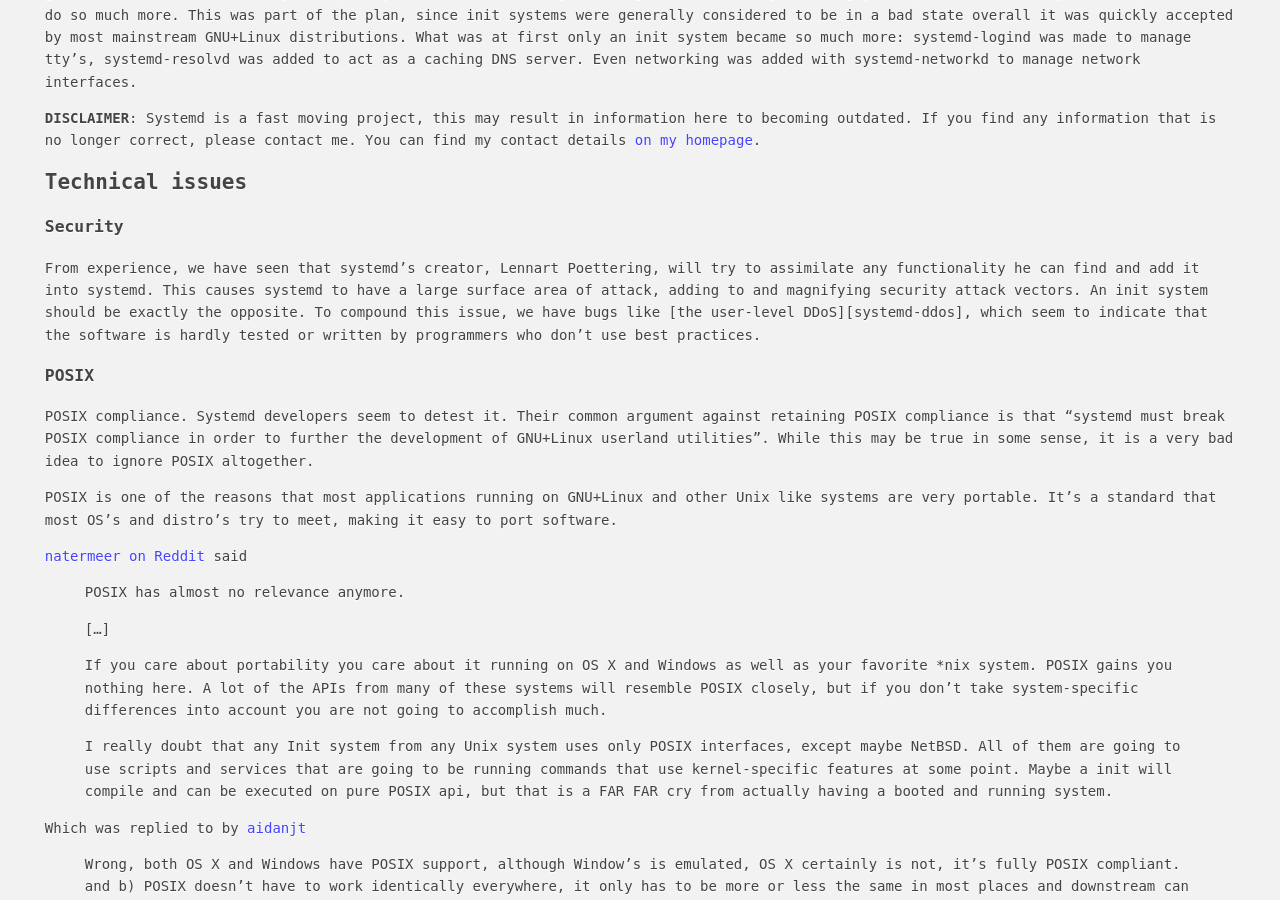
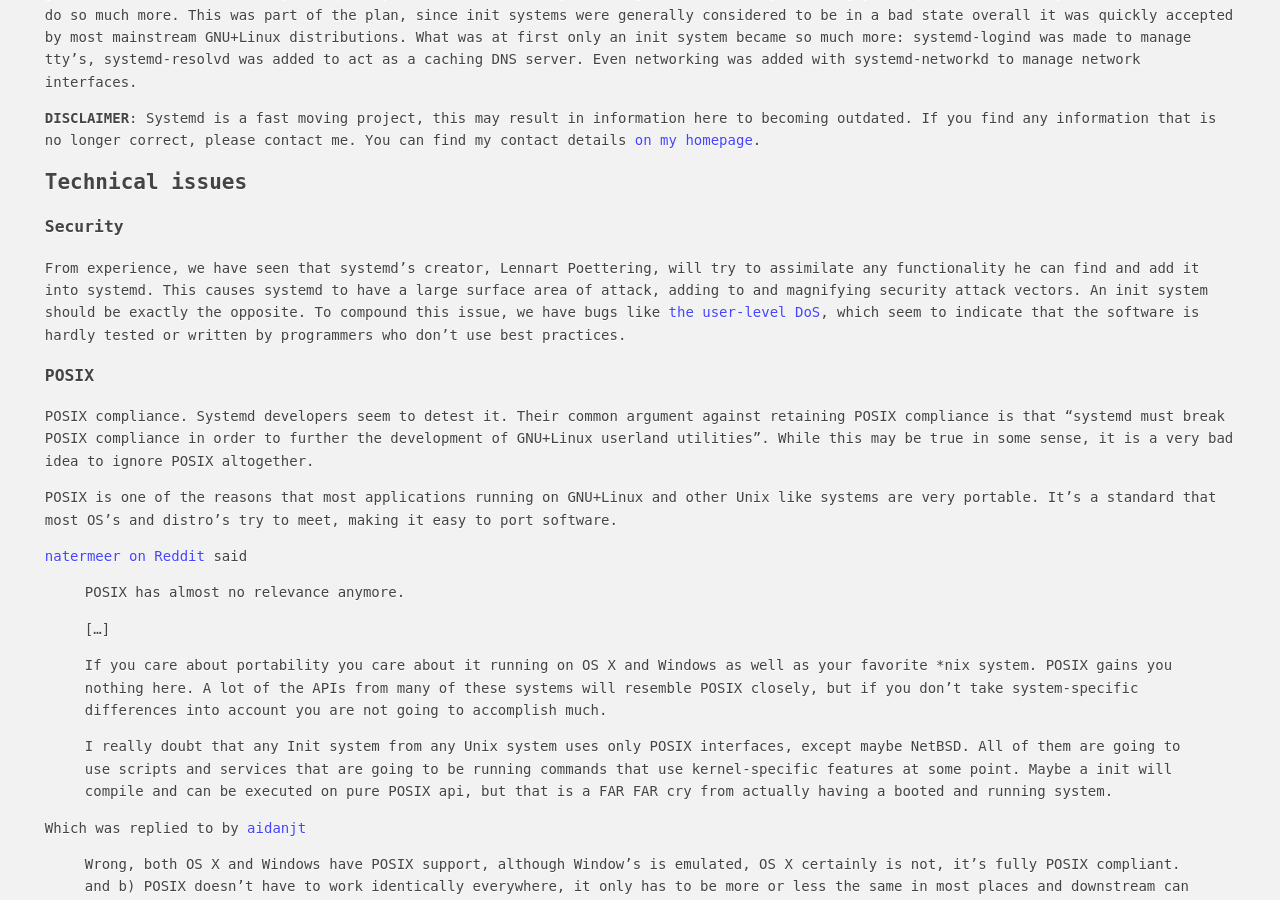
Before and after one commit to Tyil/website, a Jekyll site: the page built from _posts/2016-10-03-on-systemd.md, in a window 1280 px wide and 900 px high, scrolled down 596 px. Built offline with Jekyll 4.4.1, drawn with Linux system fonts in a browser that asks for light colours; Markdown is read by kramdown in place of the engine named in the settings.

Commit message:
Fix regression with systemd-dos link

```diff
--- a/_posts/2016-10-03-on-systemd.md
+++ b/_posts/2016-10-03-on-systemd.md
@@ -30,7 +30,7 @@ From experience, we have seen that systemd's creator, Lennart Poettering, will
 try to assimilate any functionality he can find and add it into systemd.  This
 causes systemd to have a large surface area of attack, adding to and magnifying
 security attack vectors. An init system should be exactly the opposite. To
-compound this issue, we have bugs like [the user-level DDoS][systemd-ddos],
+compound this issue, we have bugs like [the user-level DoS][systemd-dos],
 which seem to indicate that the software is hardly tested or written by
 programmers who don't use best practices.
 
```
